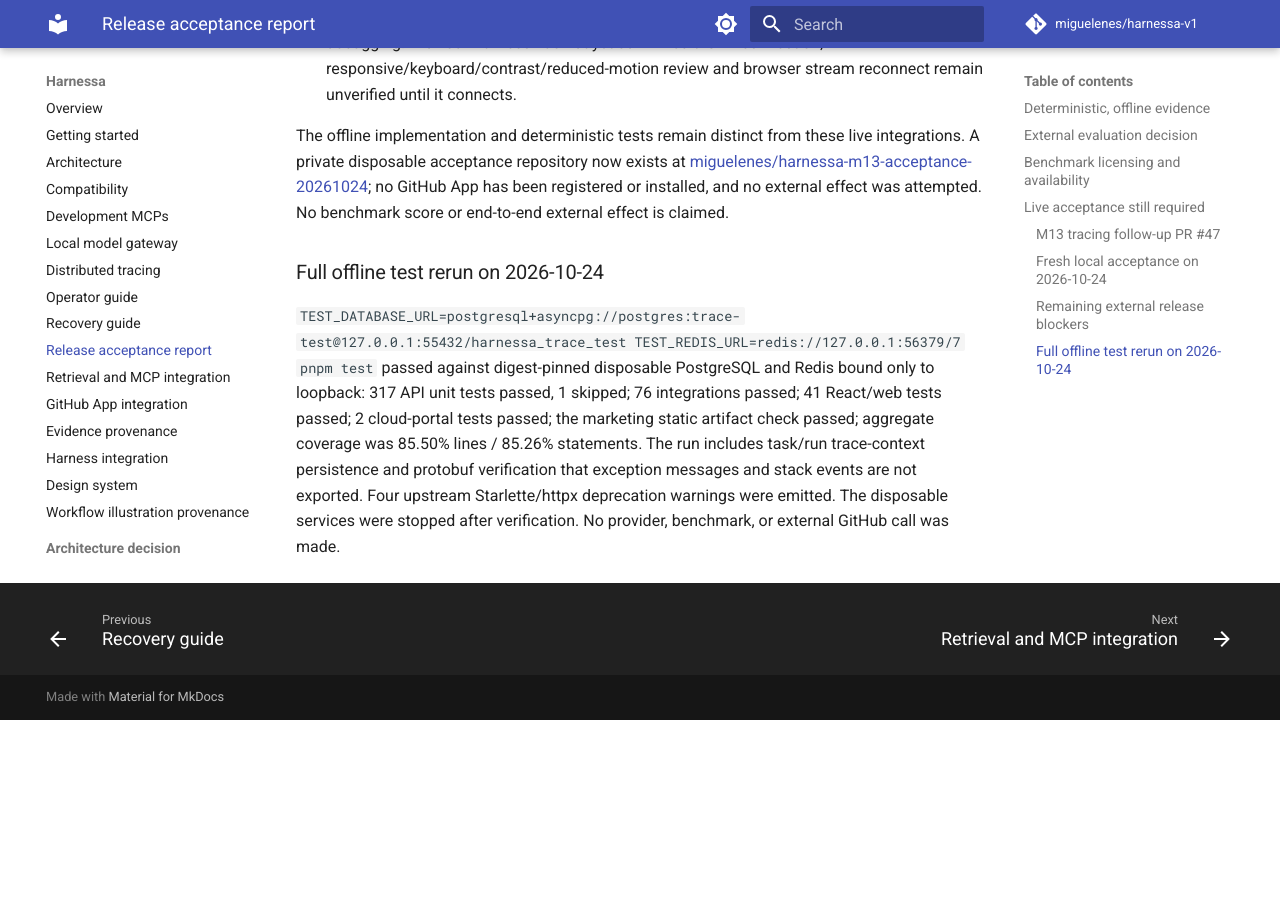
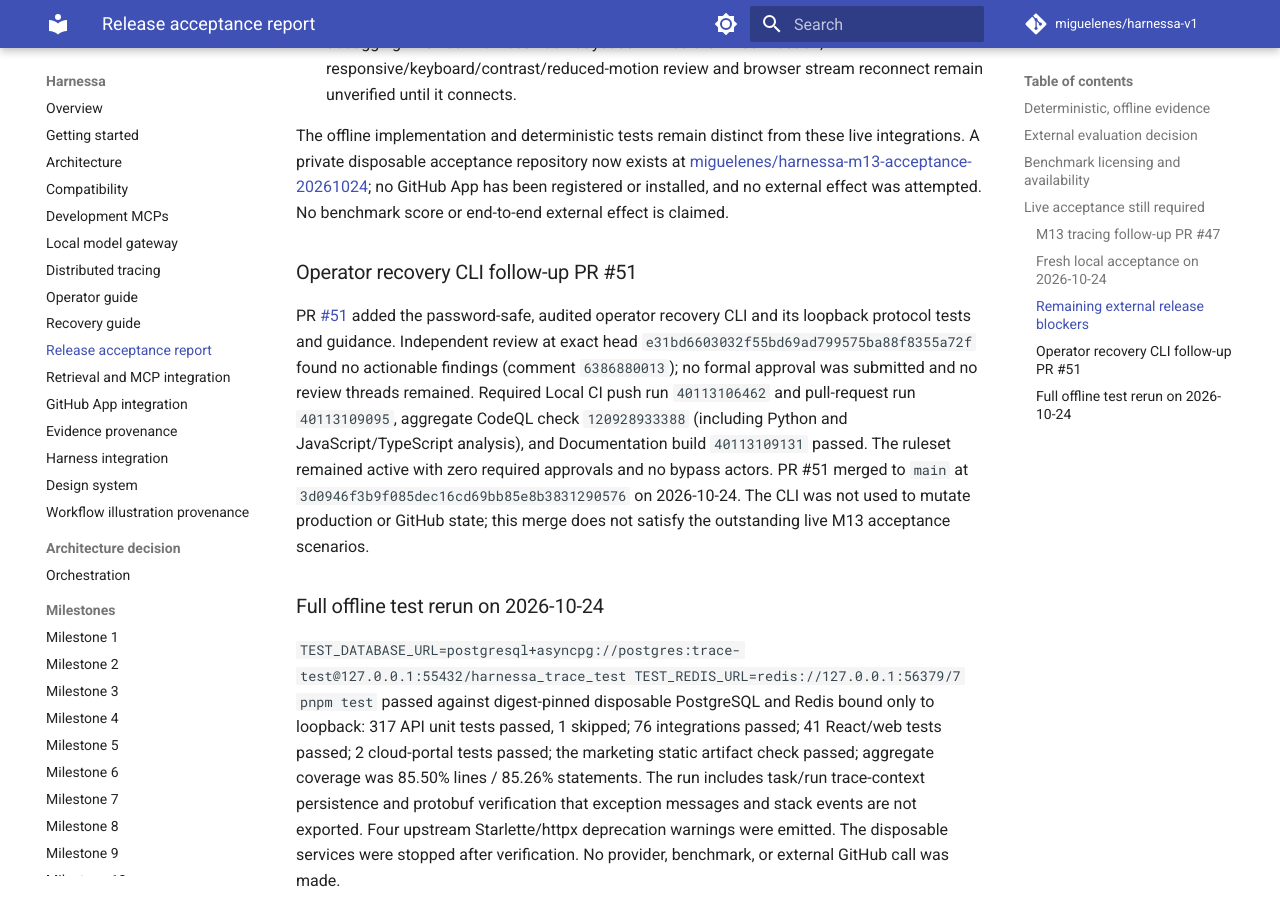
Before and after one commit to miguelenes/harnessa-v1, an MkDocs documentation site: the page built from docs/acceptance-report.md, in a window 1280 px wide and 900 px high, scrolled down 6525 px. Built offline with MkDocs 1.6.1 and Material for MkDocs 9.7.7, drawn with Linux system fonts in a browser that asks for light colours; comment, search, counter and statistics services are not loaded; before the commit the page ends 7245 px from its top, so only the background shows below that.

Commit message:
docs: record M13 recovery CLI merge evidence

```diff
--- a/docs/acceptance-report.md
+++ b/docs/acceptance-report.md
@@ -66,6 +66,10 @@
 
 The offline implementation and deterministic tests remain distinct from these live integrations. A private disposable acceptance repository now exists at [miguelenes/harnessa-m13-acceptance-20261024](https://github.com/miguelenes/harnessa-m13-acceptance-20261024); no GitHub App has been registered or installed, and no external effect was attempted. No benchmark score or end-to-end external effect is claimed.
 
+### Operator recovery CLI follow-up PR #51
+
+PR [#51](https://github.com/miguelenes/harnessa-v1/pull/51) added the password-safe, audited operator recovery CLI and its loopback protocol tests and guidance. Independent review at exact head `e31bd6603032f55bd69ad799575ba88f8355a72f` found no actionable findings (comment `6386880013`); no formal approval was submitted and no review threads remained. Required Local CI push run `40113106462` and pull-request run `40113109095`, aggregate CodeQL check `120928933388` (including Python and JavaScript/TypeScript analysis), and Documentation build `40113109131` passed. The ruleset remained active with zero required approvals and no bypass actors. PR #51 merged to `main` at `3d0946f3b9f085dec16cd69bb85e8b3831290576` on 2026-10-24. The CLI was not used to mutate production or GitHub state; this merge does not satisfy the outstanding live M13 acceptance scenarios.
+
 ### Full offline test rerun on 2026-10-24
 
 `TEST_DATABASE_URL=postgresql+asyncpg://postgres:trace-test@127.0.0.1:55432/harnessa_trace_test TEST_REDIS_URL=redis://127.0.0.1:56379/7 pnpm test` passed against digest-pinned disposable PostgreSQL and Redis bound only to loopback: 317 API unit tests passed, 1 skipped; 76 integrations passed; 41 React/web tests passed; 2 cloud-portal tests passed; the marketing static artifact check passed; aggregate coverage was 85.50% lines / 85.26% statements. The run includes task/run trace-context persistence and protobuf verification that exception messages and stack events are not exported. Four upstream Starlette/httpx deprecation warnings were emitted. The disposable services were stopped after verification. No provider, benchmark, or external GitHub call was made.
```
Also changed, not shown: docs/milestones/13.md (+2 -0 lines).
